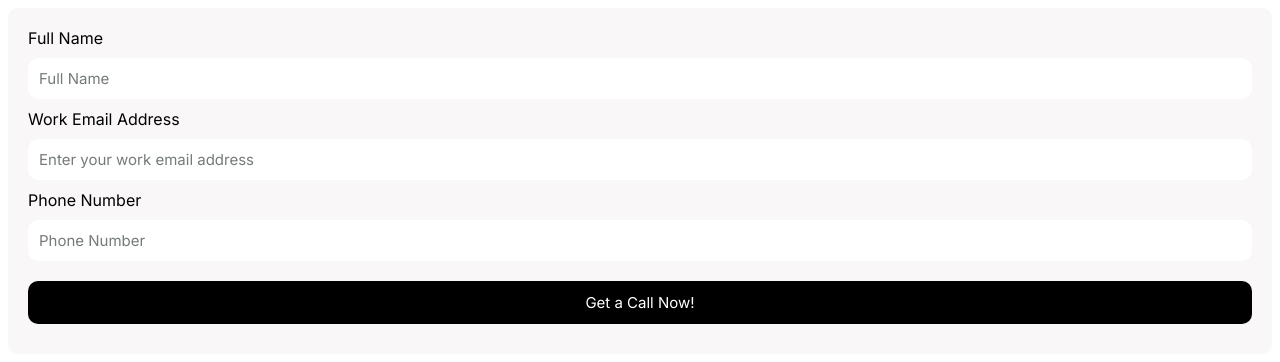
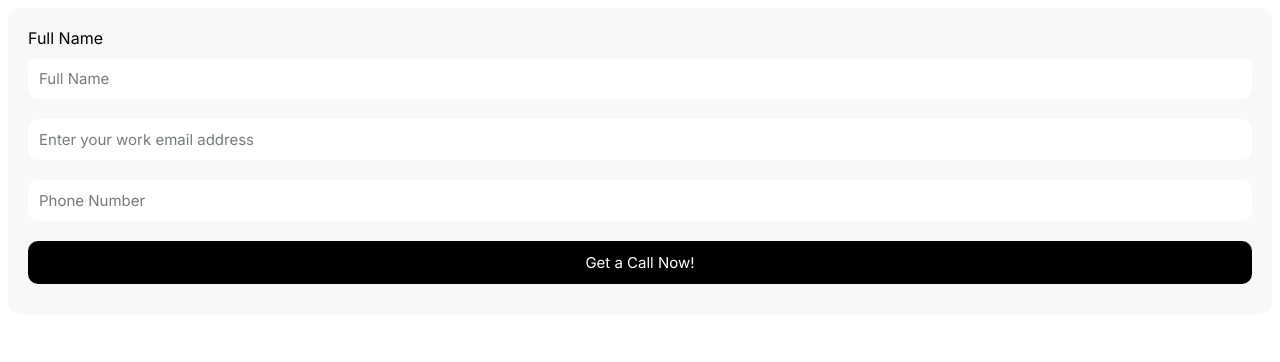
Before and after one commit to AgostinoMastro/ai-forms, a plain HTML site: page index.html in a window 1280 px wide. Drawn offline with Linux system fonts and the light colour scheme.

Commit message:
Update index.html

```diff
--- a/index.html
+++ b/index.html
@@ -73,13 +73,13 @@
 </head>
 <body>
     <form id="customForm">
-        <label for="fullName">Full Name</label>
+        <label for="">Full Name</label>
         <input type="text" id="fullName" name="fullName" required placeholder="Full Name">
 
-        <label for="email">Work Email Address</label>
+        <label for="email"></label>
         <input type="email" id="email" name="email" required placeholder="Enter your work email address">
 
-        <label for="phone">Phone Number</label>
+        <label for="phone"></label>
         <input type="tel" id="phone" name="phone" required placeholder="Phone Number">
 
         <button type="submit">Get a Call Now!</button>
```
